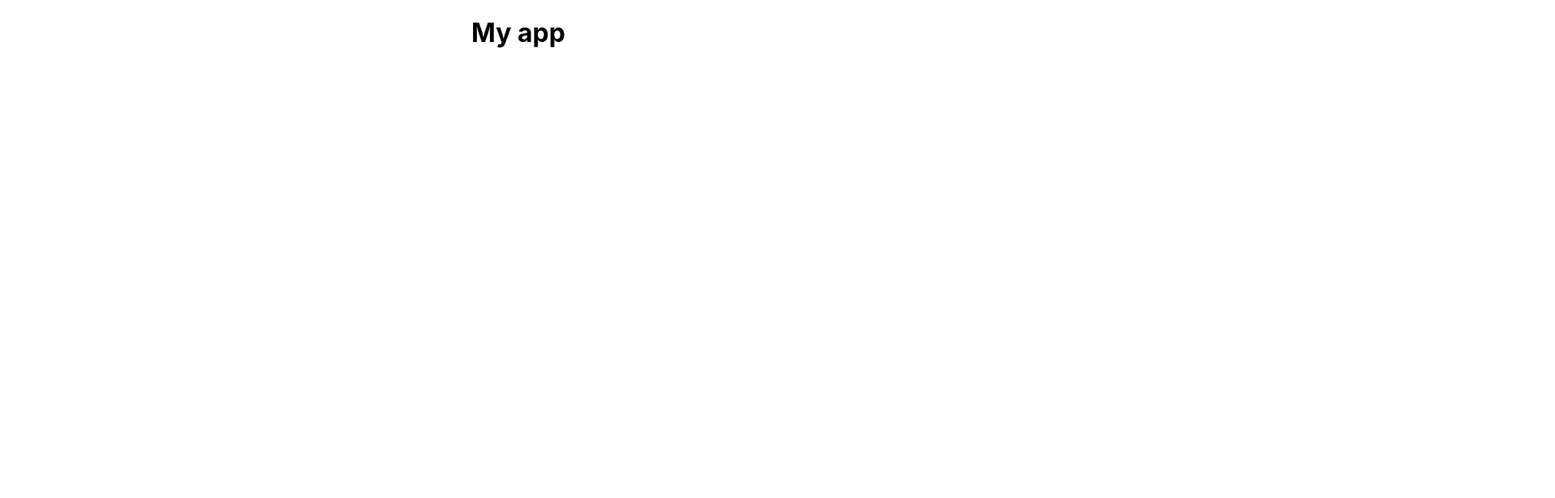
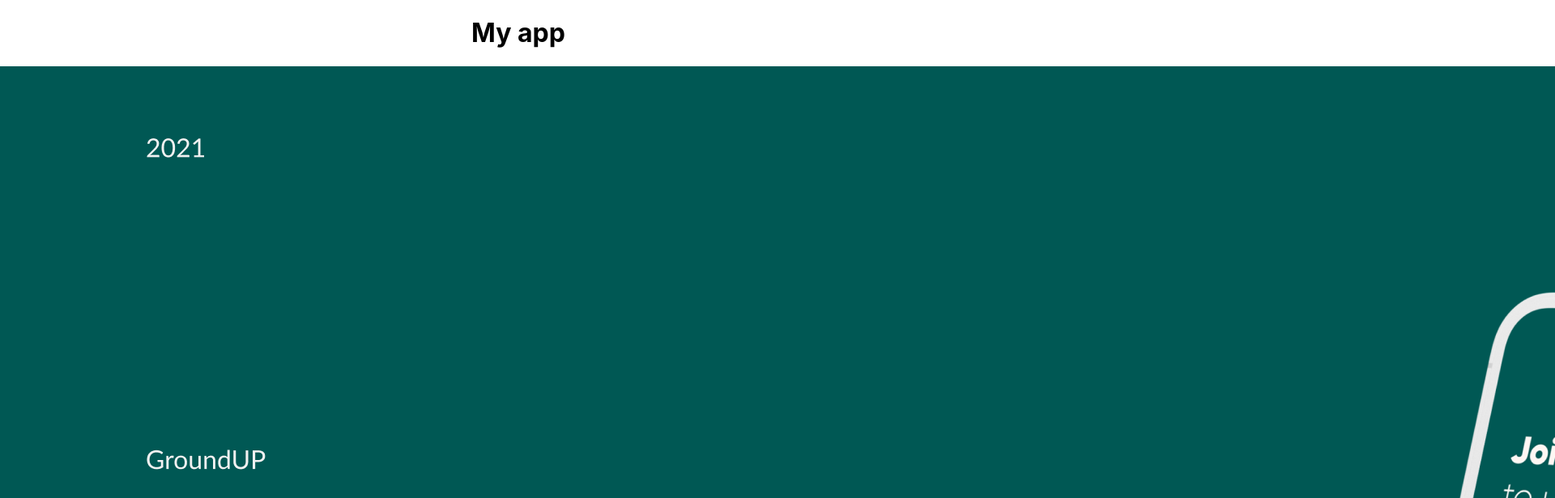
Before and after one commit to haileyshi617/work, a JavaScript app: page / in a window 1280 px wide. Shown: the top 616 px of the page at 81% size, 1920 px wide, since content can reach past the window. Built offline with nearby package versions, Linux system fonts and the light colour scheme; the HTML template or start-up script is replaced by a standard one.

Commit message:
add img for testing

```diff
--- a/src/App.css
+++ b/src/App.css
@@ -1,5 +1,9 @@
 .App {
   text-align: center;
+}
+
+.body {
+  background-color: beige;
 }
 
 .App-logo {
--- a/src/App.js
+++ b/src/App.js
@@ -1,9 +1,10 @@
 import './App.css';
-
+import profileImage from './img/testImg.png';
 function App() {
   return (
     <div className='App'>
       <h1>My app</h1>
+      <img src={profileImage} alt='profile' />
     </div>
   );
 }
```
Also changed, not shown: src/img/testImg.png (added).
